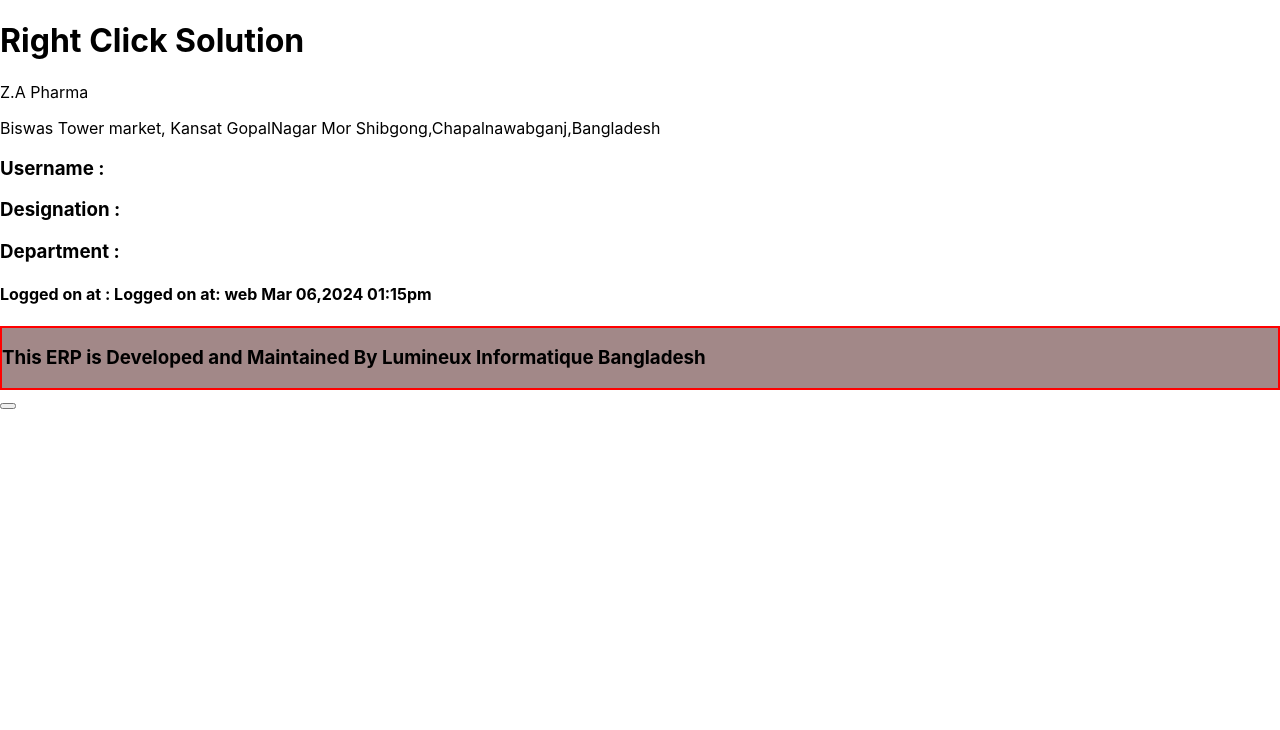
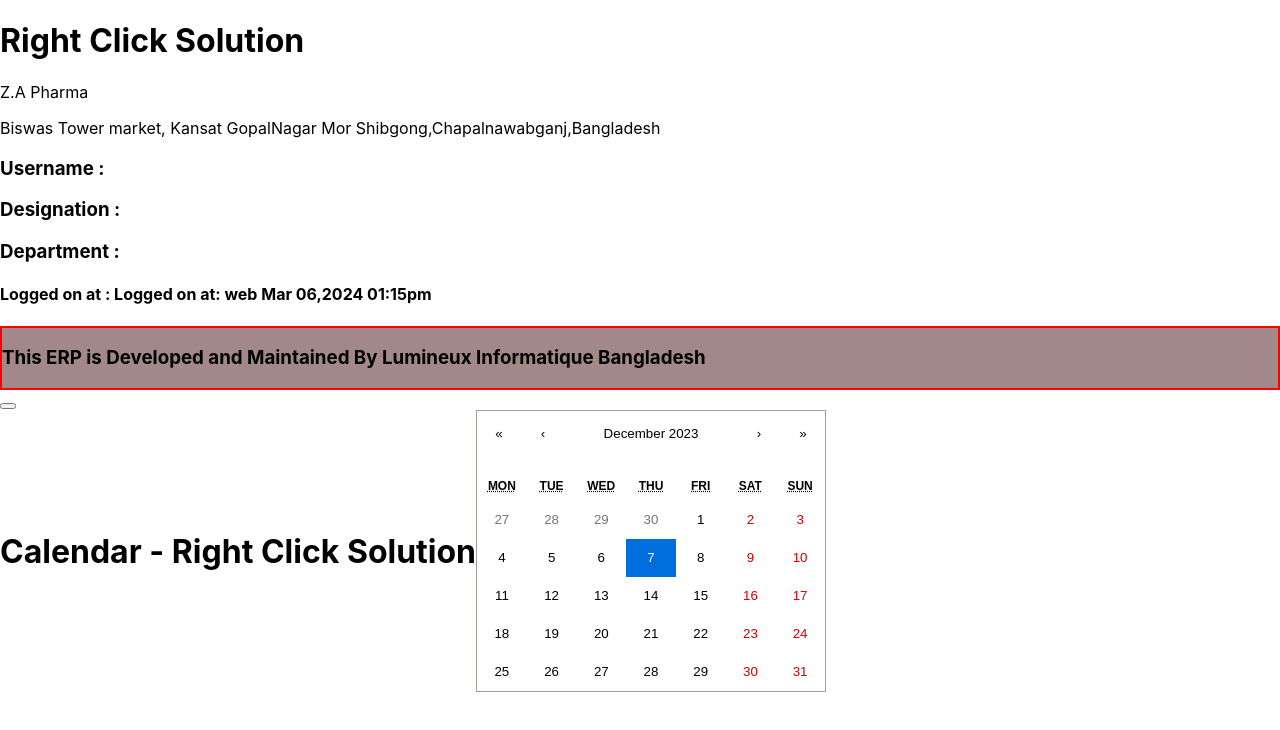
Before and after one commit to MD-Suhad/Cafe-Manager, a React (Create React App) app: page / in a window 1280 px wide. Shown: the top 730 px of the page. Built offline with nearby package versions, Linux system fonts and the light colour scheme.

Commit message:
calender added

```diff
--- a/package.json
+++ b/package.json
@@ -7,6 +7,7 @@
     "@testing-library/react": "^13.4.0",
     "@testing-library/user-event": "^13.5.0",
     "react": "^18.2.0",
+    "react-calendar": "^4.8.0",
     "react-dom": "^18.2.0",
     "react-scripts": "5.0.1",
     "web-vitals": "^2.1.4"
--- a/src/App.js
+++ b/src/App.js
@@ -2,6 +2,7 @@
 import React, { useState } from 'react';
 import Navbar from './Components/Navbar/Navbar';
 import Home from './Components/Home/Home';
+import Calender from './Components/Calender/Calender';
 
 const App = () => {
   const [cartItems, setCartItems] = useState([]);
@@ -20,6 +21,7 @@ const App = () => {
     <div className="App">
       <h1 >Right Click Solution</h1>
       <Navbar/>
+      <Calender/>
       <Home/>
     </div>
   );
--- /dev/null
+++ b/src/Components/Calender/Calender.css
@@ -0,0 +1,5 @@
+.calender-header{
+      display: flex;
+      align-items: center;
+     text-align: center;
+}
--- /dev/null
+++ b/src/Components/Calender/Calender.jsx
@@ -0,0 +1,19 @@
+import React, { useState } from "react";
+import Calendar from "react-calendar";
+import "react-calendar/dist/Calendar.css";
+import "./Calender.css";
+
+const Calender = () => {
+   const [value, onChange] = useState(new Date());
+  return (
+   <div className="calender-header">
+            <h1>Calendar - Right Click Solution</h1>
+            <Calendar
+                onChange={onChange}
+                value={value}
+            />
+        </div>
+  );
+};
+
+export default Calender;
```
Also changed, not shown: 1 other file (tests, documents, lock files or other folders).
